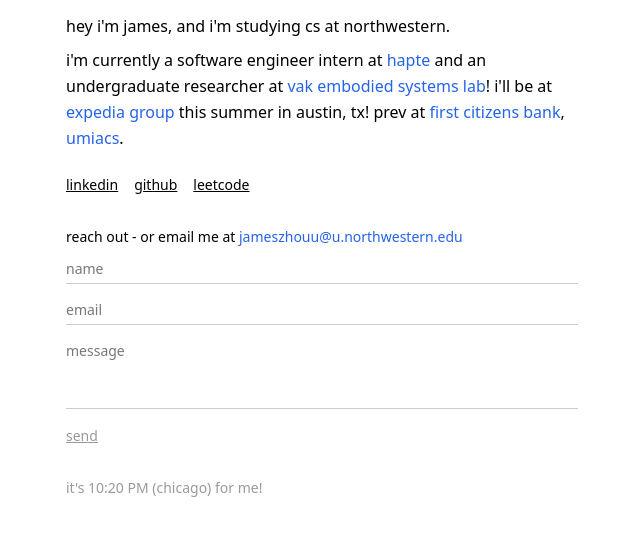
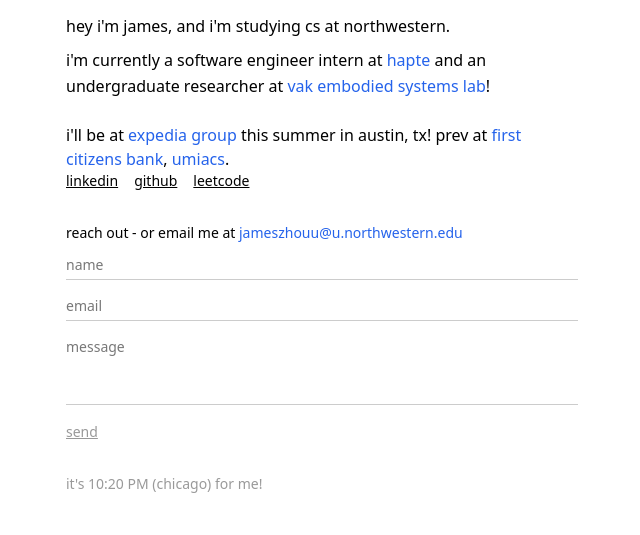
Before and after one commit to jameszhouu/jameszhou.dev, a website: page index.html in a window 1280 px wide. Shown: the part 67-602 px from the top of the page, without its empty margins (318-958 px from the left). Drawn offline with Linux system fonts and the light colour scheme.

Commit message:
new line

```diff
--- a/index.html
+++ b/index.html
@@ -13,7 +13,8 @@
   <body>
     <main>
       <h1>James Zhou</h1>
-      <p class="bio">hey i'm james, and i'm studying cs at northwestern.<span class="paragraph-break"></span>i'm currently a software engineer intern at <a class="blue-link" href="https://hapte.ai/" target="_blank" rel="noopener noreferrer">hapte</a> and an undergraduate researcher at <a class="blue-link" href="https://embodiedsystem.com/" target="_blank" rel="noopener noreferrer">vak embodied systems lab</a>! i'll be at <a class="blue-link" href="https://partner.expediagroup.com/en-us" target="_blank" rel="noopener noreferrer">expedia group</a> this summer in austin, tx! prev at <a class="blue-link" href="https://www.firstcitizens.com" target="_blank" rel="noopener noreferrer">first citizens bank</a>, <a class="blue-link" href="https://www.umiacs.umd.edu/" target="_blank" rel="noopener noreferrer">umiacs</a>.</p>
+      <p class="bio">hey i'm james, and i'm studying cs at northwestern.<span class="paragraph-break"></span>i'm currently a software engineer intern at <a class="blue-link" href="https://hapte.ai/" target="_blank" rel="noopener noreferrer">hapte</a> and an undergraduate researcher at <a class="blue-link" href="https://embodiedsystem.com/" target="_blank" rel="noopener noreferrer">vak embodied systems lab</a>! </p>
+      <p>i'll be at <a class="blue-link" href="https://partner.expediagroup.com/en-us" target="_blank" rel="noopener noreferrer">expedia group</a> this summer in austin, tx! prev at <a class="blue-link" href="https://www.firstcitizens.com" target="_blank" rel="noopener noreferrer">first citizens bank</a>, <a class="blue-link" href="https://www.umiacs.umd.edu/" target="_blank" rel="noopener noreferrer">umiacs</a>.</p>
       <nav aria-label="Social links">
         <a href="https://www.linkedin.com/in/jameszhouu/" target="_blank" rel="noopener noreferrer">linkedin</a><a href="https://github.com/jzhou-dev" target="_blank" rel="noopener noreferrer">github</a><a href="https://leetcode.com/u/jimmmy0818/" target="_blank" rel="noopener noreferrer">leetcode</a>
       </nav>
```
